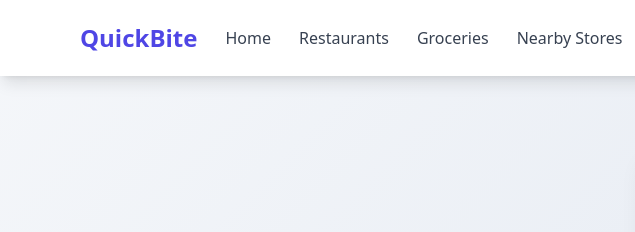
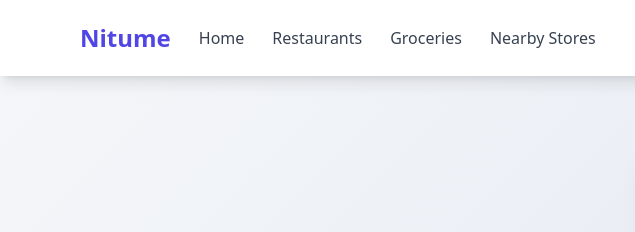
Before and after one commit to Aires-Solutions/delivery-app, a plain HTML site: page index.html in a window 1280 px wide. Shown: the top 232 px of the page, 0-635 px from the left. Drawn offline with nearby package versions, Linux system fonts and the light colour scheme.

Commit message:
added new index.html

```diff
--- a/index.html
+++ b/index.html
@@ -1,7 +1,7 @@
 <html lang="en"><head><script>window.huggingface={variables:{"SPACE_CREATOR_USER_ID":"66014723bda47e9bcfd90248"}};</script>
     <meta charset="UTF-8">
     <meta name="viewport" content="width=device-width, initial-scale=1.0">
-    <title>QuickBite - Food &amp; Grocery Delivery</title>
+    <title>Nitume - Food &amp; Grocery Delivery</title>
     <script src="https://cdn.tailwindcss.com"></script>
     <link rel="stylesheet" href="https://cdnjs.cloudflare.com/ajax/libs/font-awesome/6.4.0/css/all.min.css">
     <style>
@@ -61,7 +61,7 @@
         <div class="max-w-6xl mx-auto px-4">
             <div class="flex justify-between items-center py-4">
                 <div class="flex items-center space-x-4">
-                    <div class="text-2xl font-bold text-indigo-600">QuickBite</div>
+                    <div class="text-2xl font-bold text-indigo-600">Nitume</div>
                     <div class="hidden md:flex items-center space-x-1">
                         <a href="#" class="py-2 px-3 text-gray-700 hover:text-indigo-600 transition">Home</a>
                         <a href="#restaurants" class="py-2 px-3 text-gray-700 hover:text-indigo-600 transition">Restaurants</a>
```
